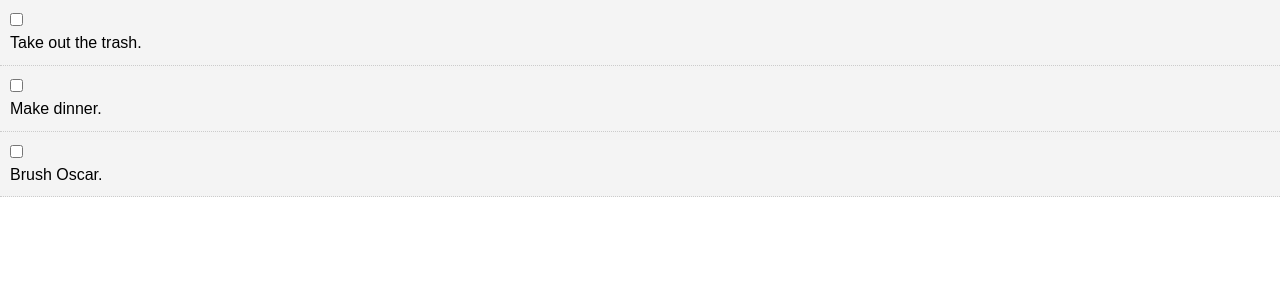
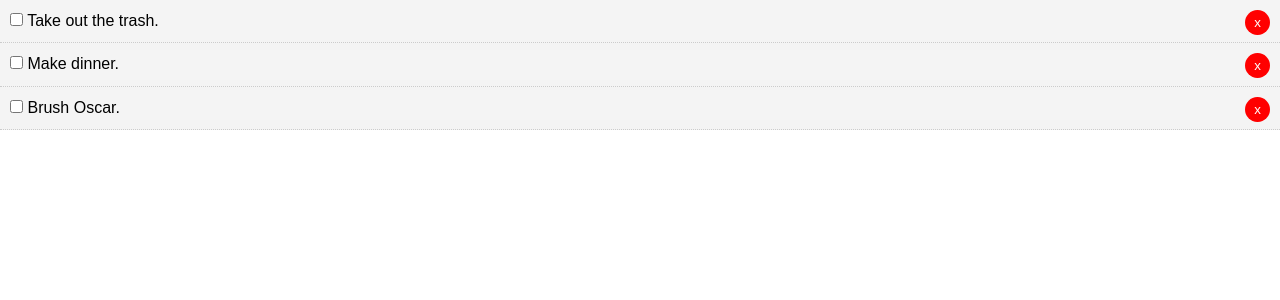
Before and after one commit to frankieGP/react-cc19-todo, a React (Create React App) app: page / in a window 1280 px wide. Shown: the top 300 px of the page. Built offline with nearby package versions, Linux system fonts and the light colour scheme; the HTML template or start-up script is replaced by a standard one.

Commit message:
Adds Delete functionality

```diff
--- a/src/App.js
+++ b/src/App.js
@@ -32,10 +32,16 @@
       return todo;
     }) });
   }
+// Delete Todo Item
+  delTodo = (id) => {
+    this.setState({ todos: [...this.state.todos.filter(todo => todo.id !== id)] });
+  }
   render() {
     return (
       <div className="App">
-        <Todos todos={this.state.todos} markComplete={this.markComplete}/>
+        <Todos todos={this.state.todos} markComplete={this.markComplete}
+        delTodo={this.delTodo}
+        />
       </div>
     );
   }
--- a/src/components/TodoItem.js
+++ b/src/components/TodoItem.js
@@ -20,7 +20,8 @@
             //stylizes the todo list items
             <div style={this.getStyle()}>
                 <input type="checkbox" onChange={this.props.markComplete.bind(this, id)}/> {''}
-               <p>{ title }</p>
+                { title }
+                <button onClick={this.props.delTodo.bind(this, id)} style={btnStyle}>x</button>
             </div>
         )
     }
@@ -32,3 +33,14 @@
     todo: PropTypes.object.isRequired
   }
 export default TodoItem
+
+
+const btnStyle = {
+    background: 'red',
+    color: 'white',
+    border: 'none',
+    padding: '5px 9px',
+    borderRadius: '50%',
+    cursor: 'pointer',
+    float: 'right'
+}
--- a/src/components/Todos.js
+++ b/src/components/Todos.js
@@ -9,7 +9,7 @@
   render() {
     return this.props.todos.map((todo) =>(
       <TodoItem key={todo.id} todo={todo} markComplete=
-      {this.props.markComplete}/>
+      {this.props.markComplete} delTodo={this.props.delTodo}/>
     ));
   }
 }
```
